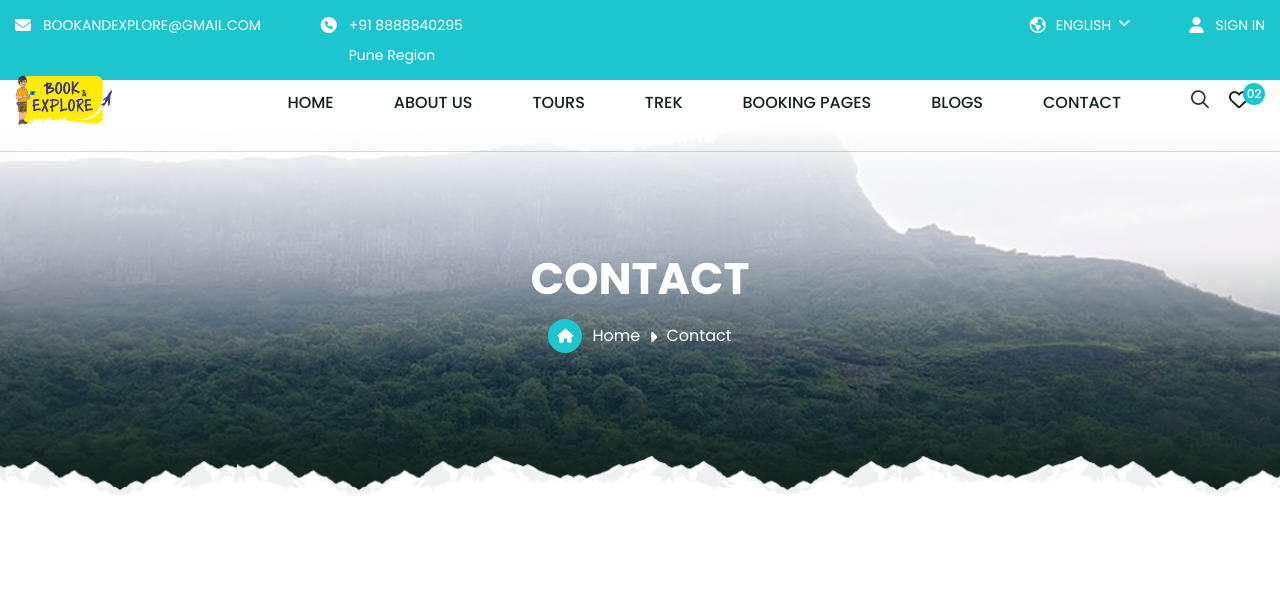
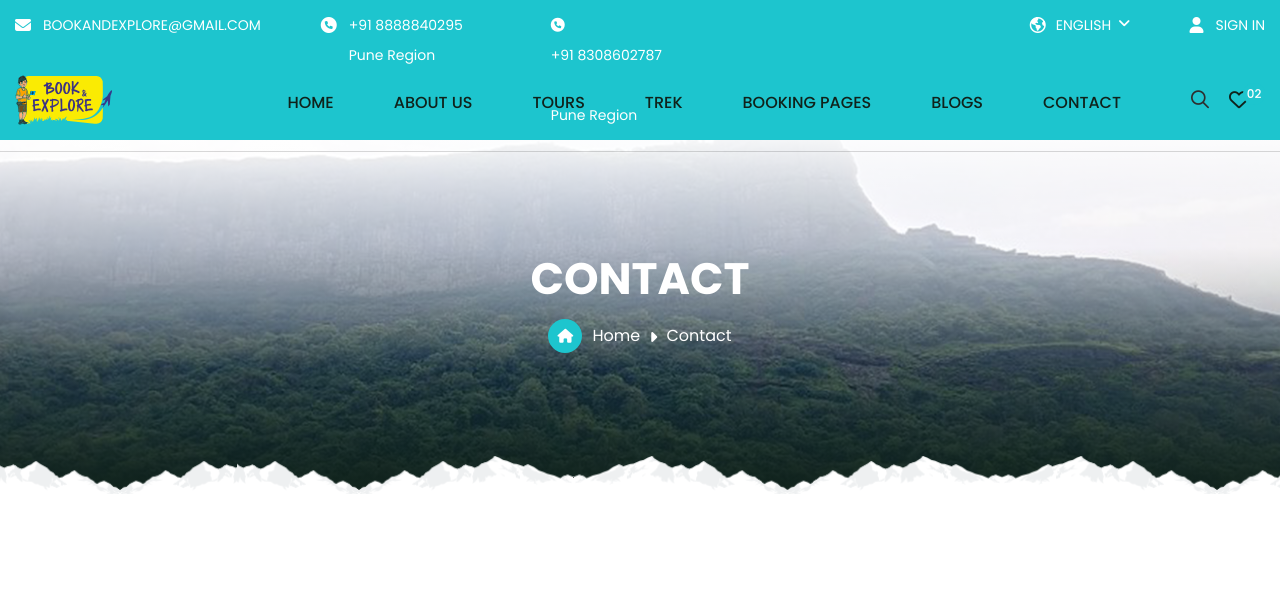
Before and after one commit to Rohityadavclg/BookAAAExplore, a plain HTML site: page contact.html in a window 1280 px wide. Shown: the top 610 px of the page. Drawn offline with nearby package versions, Linux system fonts and the light colour scheme; a web font is replaced by a local one.

Commit message:
Update contact.html

```diff
--- a/contact.html
+++ b/contact.html
@@ -40,6 +40,7 @@
                           <ul class="info clearfix">
                               <li><i class="icon fa fa-envelope"></i> <a href="mailto:bookandexplore@gmail.com">bookandexplore@gmail.com</a></li>
                               <li><i class="icon fa fa-phone-circle"></i> <a href="tel:+91 8308602787">+91 8888840295</a>Pune Region</li>
+                             <li><i class="fa fa-phone-circle"></i> <a href="tel:+918888840295">+91 8308602787</a><br> Pune Region</li>
 <!--                               <li><i class="icon fa fa-phone-circle"></i> <a href="tel:+91 7038859121">+91 7038859121</a>Mumbai Region</li> -->
                           </ul>
                       </div>
```
